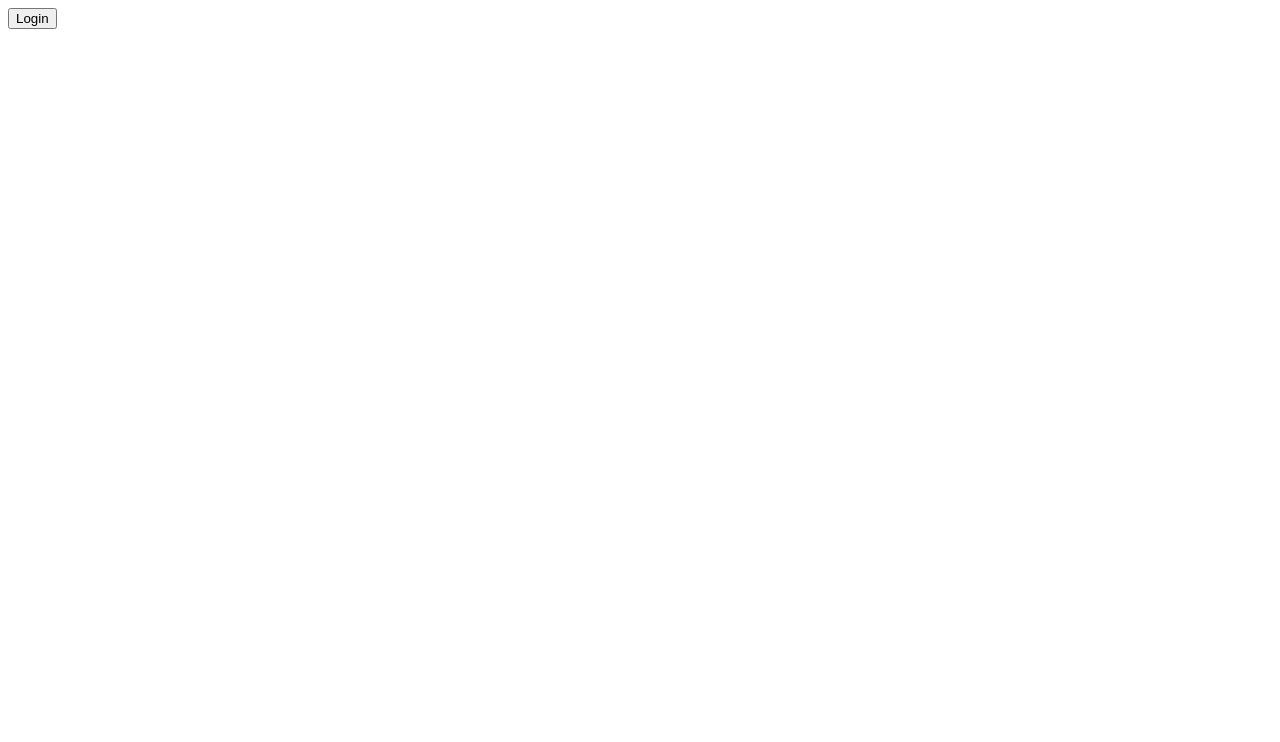
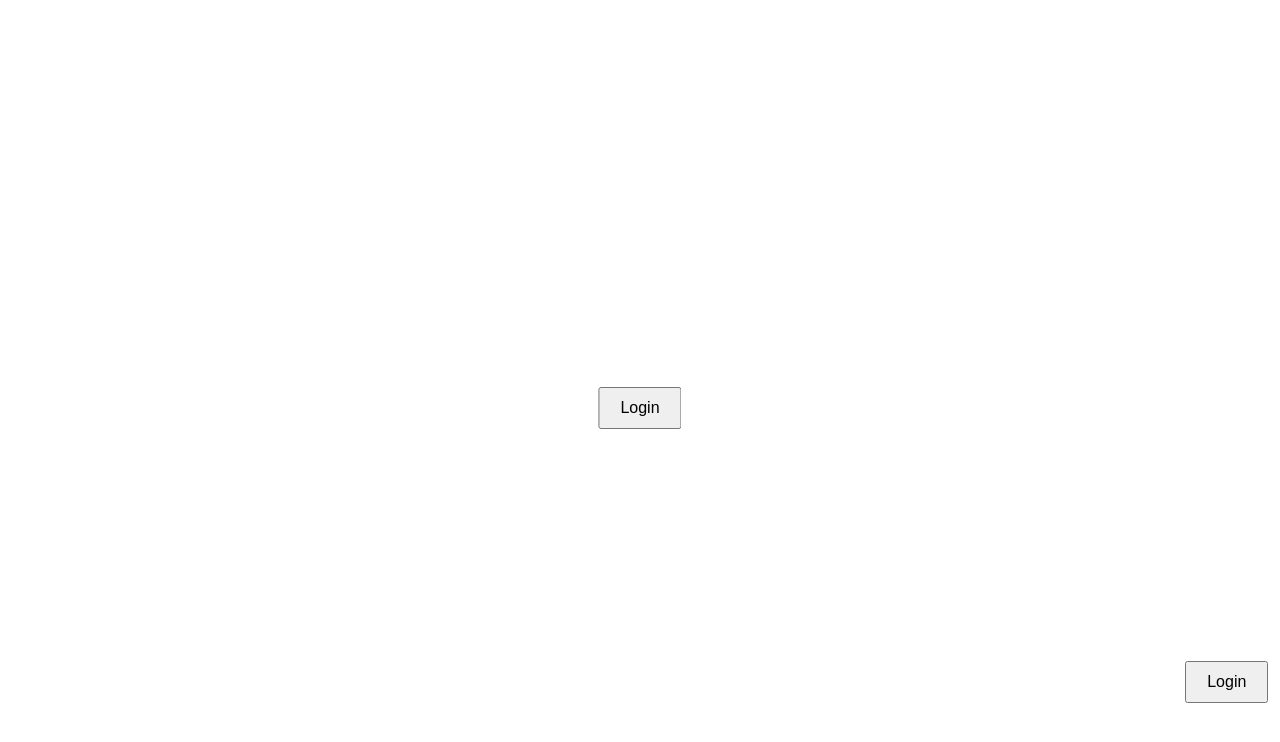
Before and after one commit to Jooods/bored, a plain HTML site: page index.html in a window 1280 px wide. Both pictures are taken after a click on the button "Login". Drawn offline with Linux system fonts and the light colour scheme.

Commit message:
Update index.html

```diff
--- a/index.html
+++ b/index.html
@@ -1,12 +1,62 @@
 <!DOCTYPE html>
 <html>
 <head>
-<title>THE BORED WEB</title>
+  <title>wala lang</title>
+  <style>
+    body {
+      position: relative;
+      height: 100vh;
+      overflow: hidden;
+    }
+    button {
+      position: absolute;
+      padding: 10px 20px;
+      font-size: 16px;
+      cursor: pointer;
+    }
+  </style>
 </head>
 <body>
-<button onclick="alert('gagi wag')"> Login</button>
+  <button id="loginBtn" style="left:50%; top:50%; transform:translate(-50%, -50%)">Login</button>
 
+  <script>
+    const messages = [
+      "Gagi wag!",
+      "Huy seryoso ka ba?",
+      "Di mo pa rin nadala?",
+      "Pindot ka pa!",
+      "HAHA tuloy tuloy!",
+      "Ayun na naman oh!",
+      "Walang katapusan!",
+      "Stop na baka maadik ka",
+      "Sige pa pindot lang",
+      "Ano bang ginagawa mo?"
+    ];
 
-</button>
+    function randomMessage() {
+      return messages[Math.floor(Math.random() * messages.length)];
+    }
+
+    function createRandomButton() {
+      const btn = document.createElement("button");
+      btn.textContent = "Login";
+      const x = Math.random() * (window.innerWidth - 100);
+      const y = Math.random() * (window.innerHeight - 50);
+      btn.style.left = `${x}px`;
+      btn.style.top = `${y}px`;
+
+      btn.onclick = function() {
+        alert(randomMessage());
+        createRandomButton(); // Create another alert button after alert closes
+      };
+      document.body.appendChild(btn);
+    }
+
+    // First button behavior
+    document.getElementById("loginBtn").onclick = function() {
+      alert(randomMessage());
+      createRandomButton();
+    };
+  </script>
 </body>
 </html>
```
